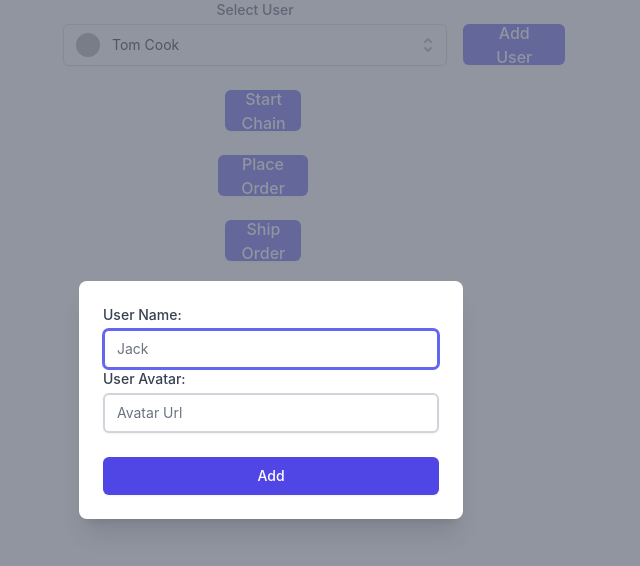
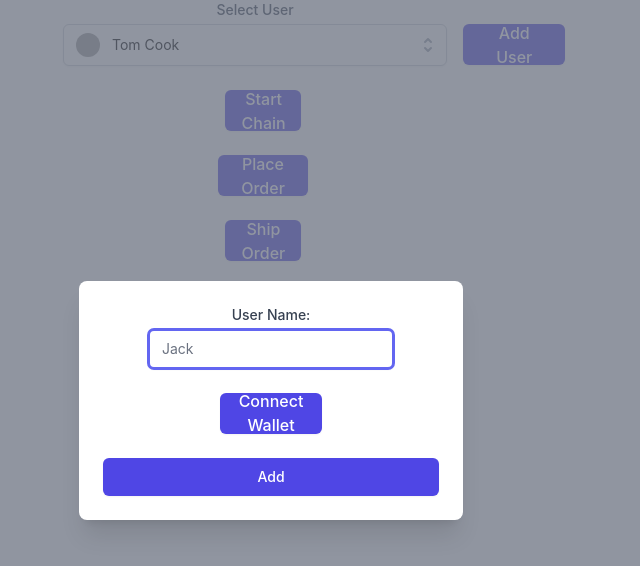
Before and after one commit to hritikb27/Genesis-Blocks, a Next.js app in the folder supplychain-nextjs/: page / in a window 1280 px wide. Both pictures are taken after a click on the button "Add User". Shown: the top 566 px of the page, without its empty margins (369-1009 px from the left). Built offline with nearby package versions, Linux system fonts and the light colour scheme; grey boxes are pictures that could not be loaded.

Commit message:
@hritikb27 Added wallet connect functionality

```diff
--- a/supplychain-nextjs/components/Layout.js
+++ b/supplychain-nextjs/components/Layout.js
@@ -1,6 +1,7 @@
 import { Fragment, useState } from 'react'
 import { Dialog, Listbox, Transition } from '@headlessui/react'
 import { CheckIcon, SelectorIcon } from '@heroicons/react/solid'
+import { ethers } from "ethers";
 
 const people = [
     {
@@ -74,6 +75,12 @@ import HomePage from "../pages";
 export default function Layout({ children }) {
     const [selected, setSelected] = useState(people[3])
     const [open, setOpen] = useState(false)
+
+    const metaMaskConnect = async ()=> {
+        const provider = new ethers.providers.Web3Provider(window.ethereum);
+        await provider.send("eth_requestAccounts", []);
+        const signer = provider.getSigner()
+    }
 
     return (
         <div className="w-full flex flex-col items-center">
@@ -183,7 +190,7 @@ export default function Layout({ children }) {
                                     >
                                         <div className="relative inline-block align-bottom bg-white rounded-lg px-4 pt-5 pb-4 text-left overflow-hidden shadow-xl transform transition-all sm:my-8 sm:align-middle sm:max-w-sm sm:w-full sm:p-6">
                                             <div>
-                                                <div>
+                                                <div className='flex flex-col items-center justify-center'>
                                                     <label htmlFor="email" className="block text-sm font-medium text-gray-700">
                                                         User Name:
                                                     </label>
@@ -196,18 +203,13 @@ export default function Layout({ children }) {
                                                             placeholder="Jack"
                                                         />
                                                     </div>
-                                                    <label htmlFor="email" className="block text-sm font-medium text-gray-700">
-                                                        User Avatar:
-                                                    </label>
-                                                    <div className="mt-1">
-                                                        <input
-                                                            type="text"
-                                                            name="avatar-url"
-                                                            id="avatar"
-                                                            className="shadow-sm focus:ring-indigo-500 focus:border-indigo-500 block w-full sm:text-sm border-2 border-gray-300 rounded-md"
-                                                            placeholder="Avatar Url"
-                                                        />
-                                                    </div>
+                                                    <button
+                                                        type="button"
+                                                        className="inline-flex w-[8vw] h-[41px] mt-6 items-center justify-center border border-transparent text-base font-medium rounded-md shadow-sm text-white bg-indigo-600 hover:bg-indigo-700 focus:outline-none focus:ring-2 focus:ring-offset-2 focus:ring-indigo-500"
+                                                        onClick={metaMaskConnect}
+                                                    >
+                                                        Connect Wallet
+                                                    </button>
                                                 </div>
                                             </div>
                                             <div className="mt-5 sm:mt-6">
--- a/supplychain-nextjs/package.json
+++ b/supplychain-nextjs/package.json
@@ -12,6 +12,7 @@
     "@headlessui/react": "^1.5.0",
     "@heroicons/react": "^1.0.6",
     "@tailwindcss/forms": "^0.5.0",
+    "ethers": "^5.6.1",
     "next": "12.1.0",
     "react": "17.0.2",
     "react-dom": "17.0.2"
```
Also changed, not shown: 1 other file (tests, documents, lock files or other folders).
